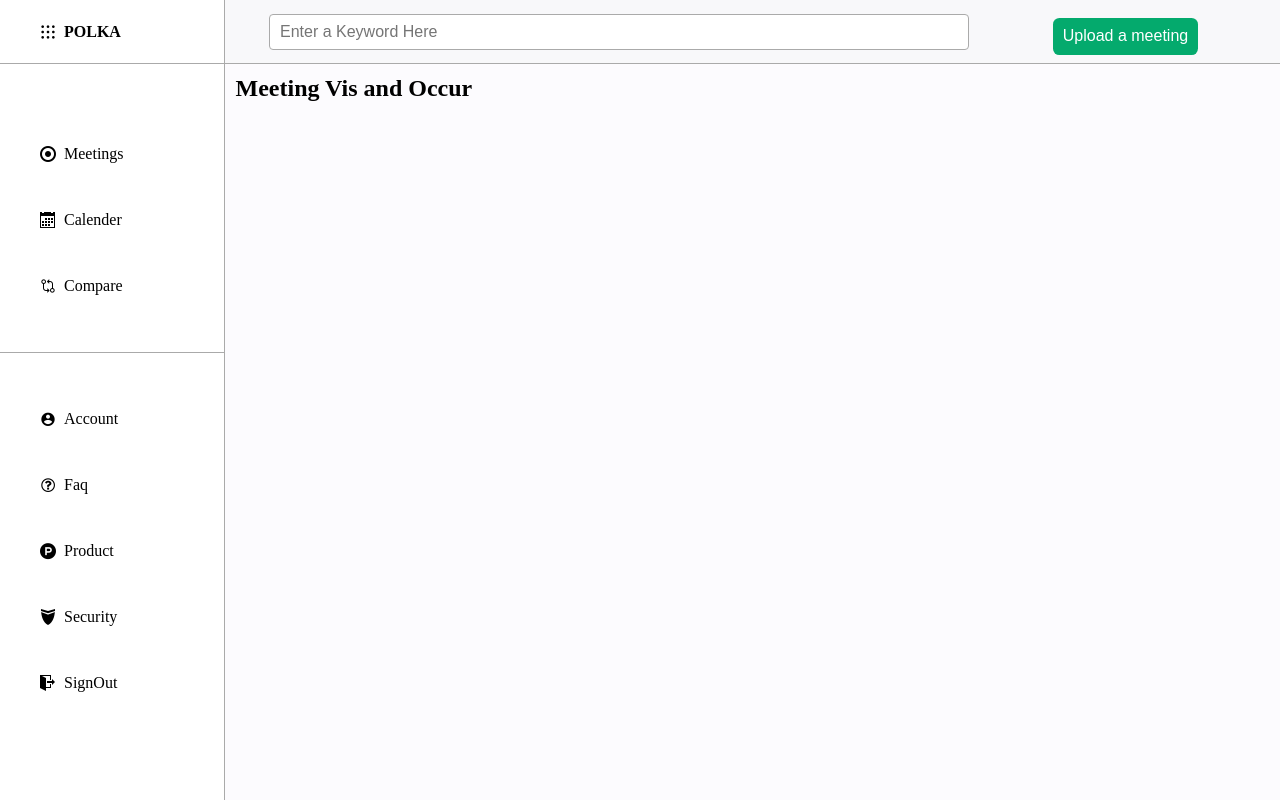
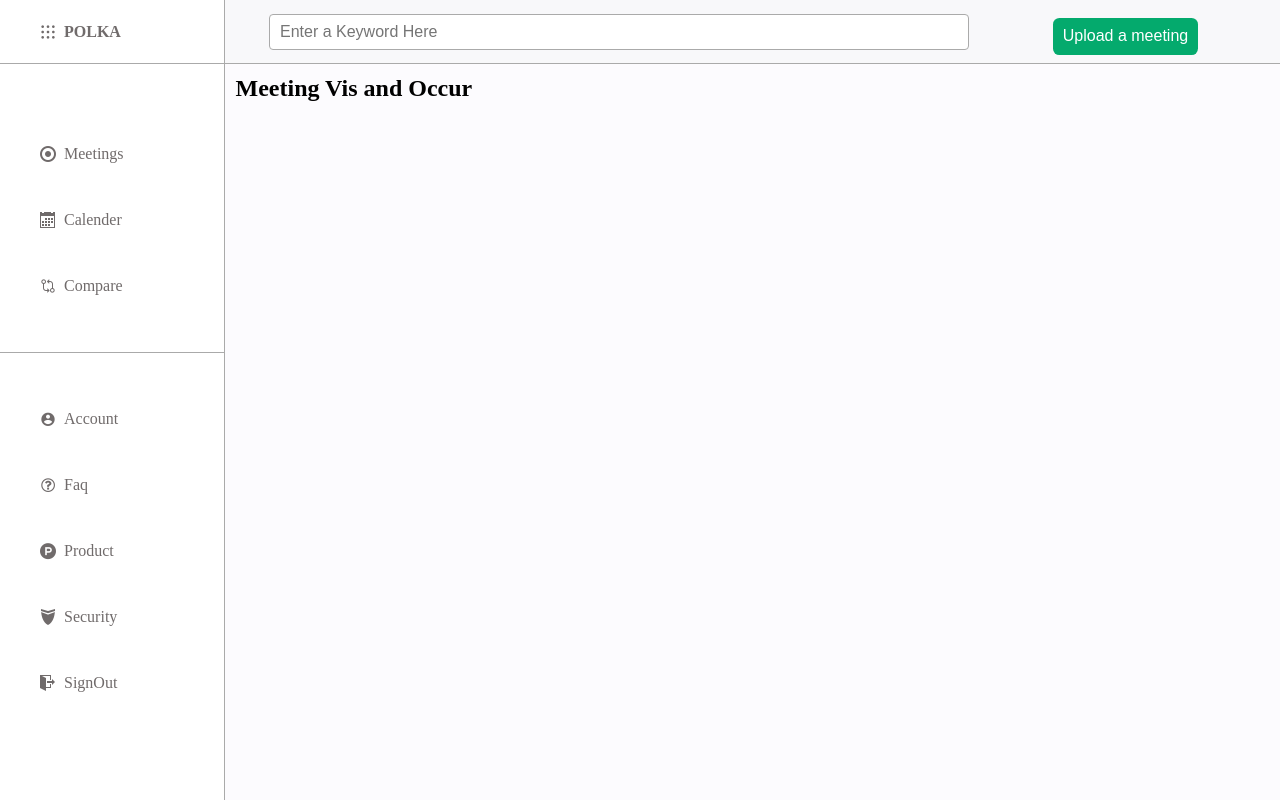
Before and after one commit to omkhambhata24/CSS, a plain HTML site: page FlexDesign/index.html in a window 1280 px wide. Drawn offline with Linux system fonts and the light colour scheme; files whose address does not match are found by name.

Commit message:
Sidebar Styling

```diff
--- a/FlexDesign/assets/css/style.css
+++ b/FlexDesign/assets/css/style.css
@@ -76,11 +76,12 @@ html {
     margin: 1rem 1.25rem;
     align-items: center;
     border-radius: 0.5rem;
+    color: rgb(112, 107, 107);
 }
 
 .sidebar-item:hover {
     background-color: rgba(221, 215, 215, 0.541);
-
+    color: black;
 }
 
 .sidebar-top {
```
